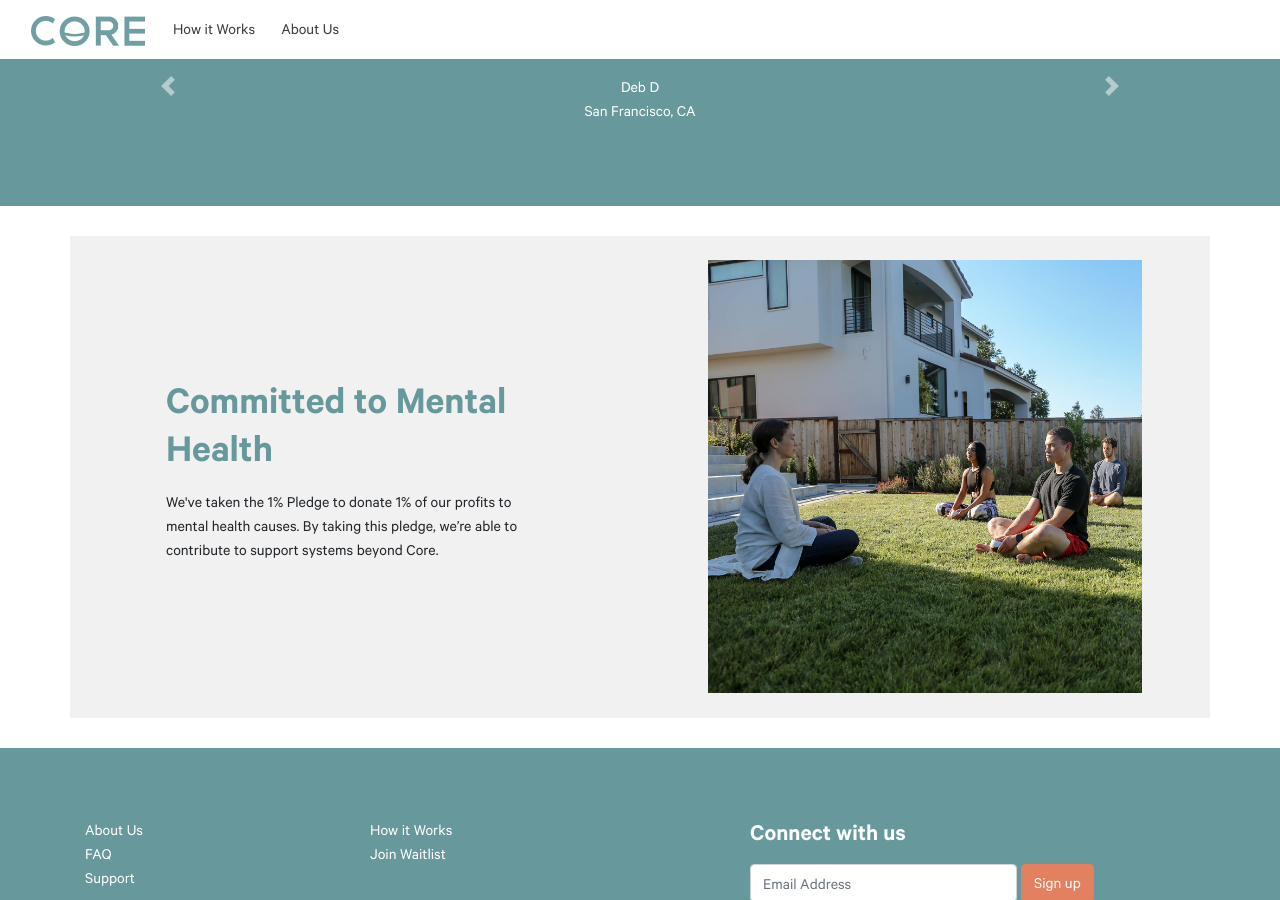
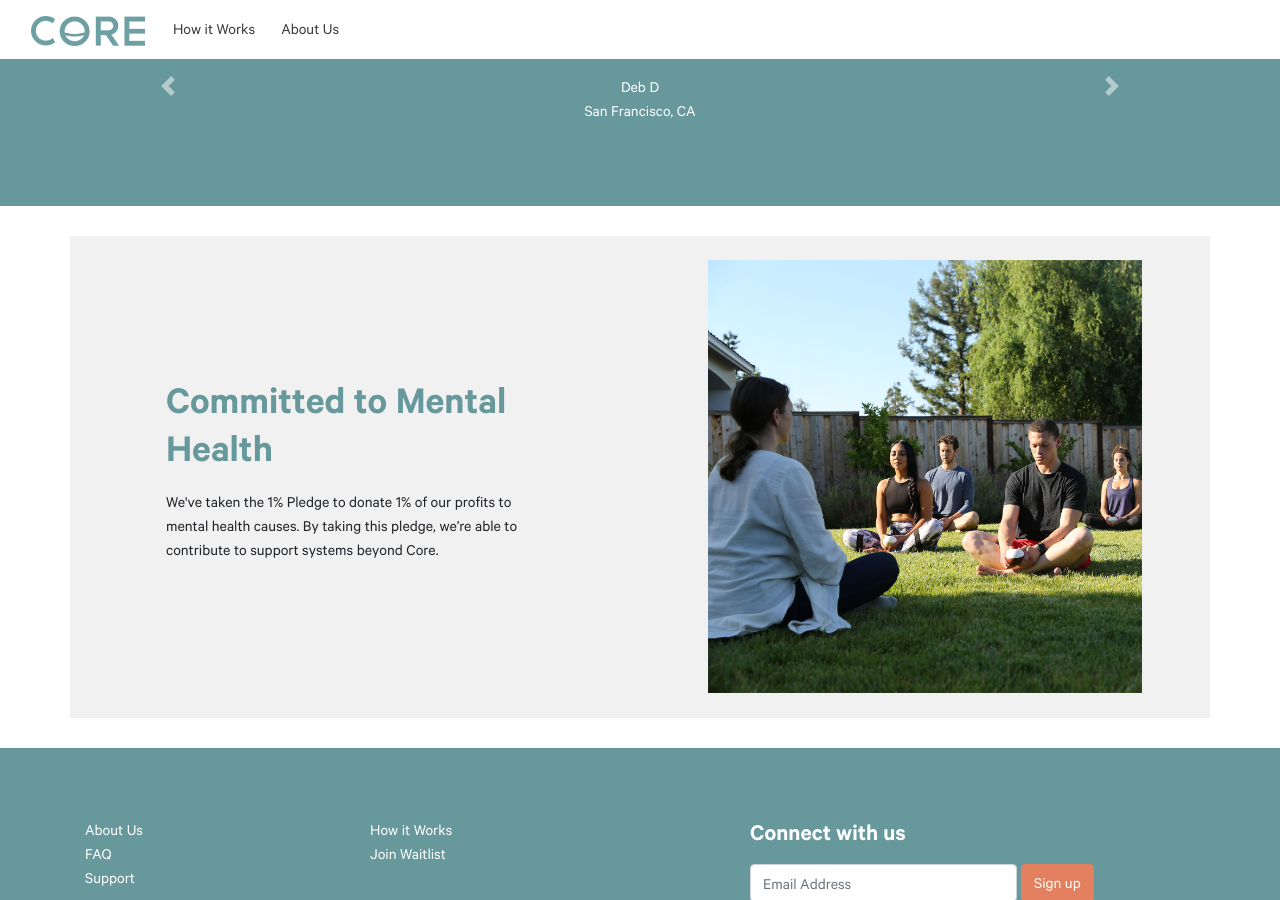
Before and after one commit to bencore/corewellness, a Jekyll site: the page built from index.html, in a window 1280 px wide and 900 px high, scrolled down 2896 px. Built offline with Jekyll 4.4.1, drawn with Linux system fonts in a browser that asks for light colours; nearby versions of some CDN libraries.

Commit message:
Changed 1% pledge image

```diff
--- a/index.html
+++ b/index.html
@@ -168,7 +168,7 @@ layout: default
     <div class="row">
 
       <div class="col-md-6 order-md-2">
-        <img src="img/group_meditation.jpg">
+        <img src="img/group_meditation2.jpg">
       </div>
 
       <div class="col-md-6 order-md-1">
```
Also changed, not shown: img/group_meditation2.jpg (added).
